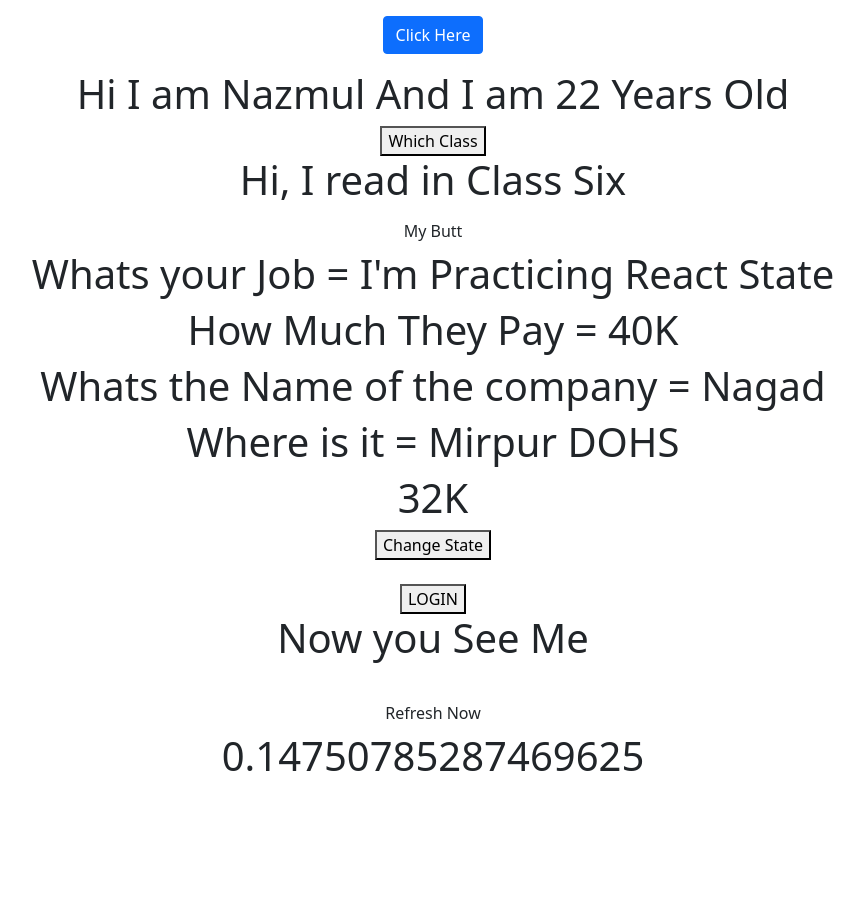
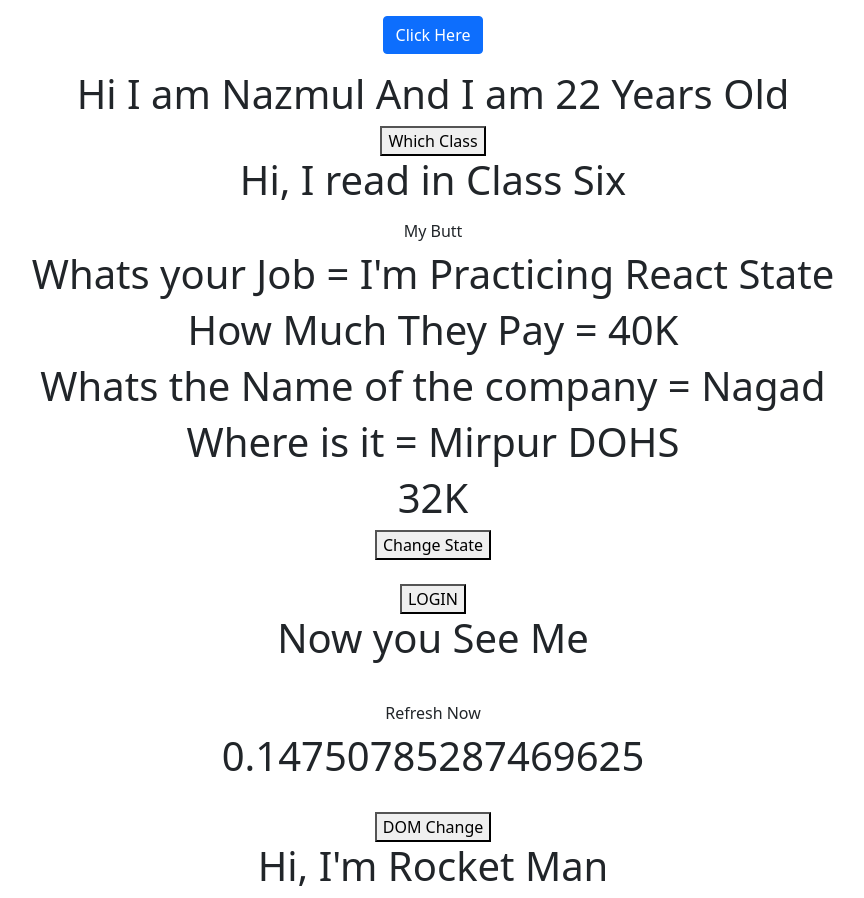
Before and after one commit to nzstarz/React-Basic, a React (Create React App) app: page / in a window 1280 px wide. Shown: the whole page, without its empty margins (207-1071 px from the left). Before the commit the page ends 800 px from the top, so only its background shows below. Built offline with nearby package versions, Linux system fonts and the light colour scheme.

Commit message:
ReactDOM render() and hydrate()

```diff
--- a/src/App.js
+++ b/src/App.js
@@ -8,6 +8,7 @@ import ChangeStateValue from './mycomponents/ChangeStateValue';
 import ConditionalStatement from './mycomponents/ConditionalStatement';
 import ConditionVarElements from './mycomponents/ConditionVarElements';
 import Refresh from './mycomponents/Refresh';
+import ReactDomPractice from './mycomponents/ReactDomPractice';
 
 function App() {
   return (
@@ -27,6 +28,8 @@ function App() {
      <ConditionVarElements></ConditionVarElements>
      <br></br>
      <Refresh></Refresh>
+     <br></br>
+     <ReactDomPractice></ReactDomPractice>
 
     </div>
   )
--- /dev/null
+++ b/src/mycomponents/ReactDomPractice.js
@@ -0,0 +1,31 @@
+//ReactDOM render() and hydrate()
+import React, { Component } from 'react';
+import ReactDOM from 'react-dom'
+
+
+class ReactDom extends Component {
+
+    pracDom(){
+
+        var container = document.getElementById("myID");
+        var element =<h1> Hi, I am Loki From Asgard</h1>
+        var callback =function(){
+            alert("DOM Returns From Callback function");
+        }
+
+        ReactDOM.hydrate(element,container,callback);
+    }
+
+
+
+    render() {
+        return (
+            <div>
+                <button onClick={this.pracDom}>DOM Change</button>
+                <h1 id="myID">Hi, I'm Rocket Man</h1>
+            </div>
+        );
+    }
+}
+
+export default ReactDom;
```
